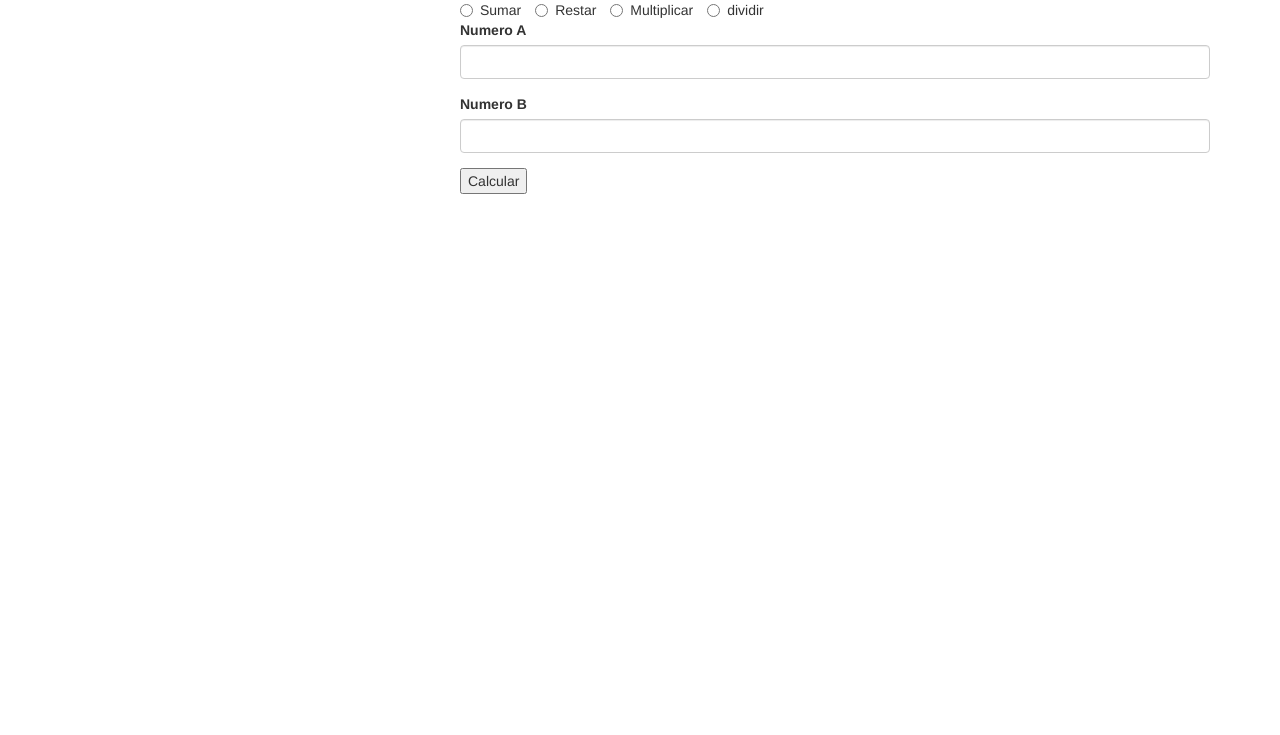
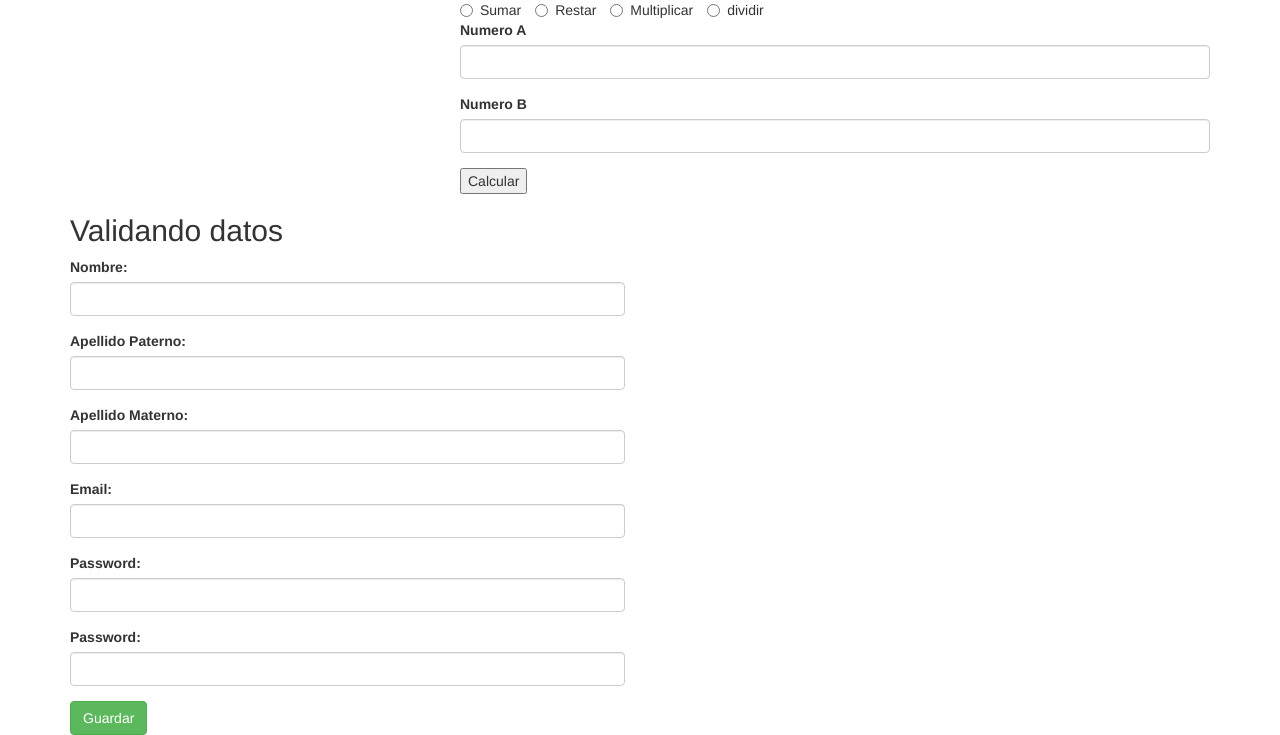
Before and after one commit to dexter1521/mispracticas, a CodeIgniter app: a page that uses application/views/view_practica.php in a window 1280 px wide. Shown: the part 156-891 px from the top of the page. Before the commit the page ends 350 px from the top, so only its background shows below. Run offline with CodeIgniter, Linux system fonts and the light colour scheme.

Commit message:
implementando form validation
implementando form validation

```diff
--- a/application/controllers/Practicas.php
+++ b/application/controllers/Practicas.php
@@ -6,6 +6,7 @@ class Practicas extends CI_Controller
     function __construct()
     {
         parent::__construct();
+        //$this->load->library('form_validation');
     }
 
 
@@ -14,4 +15,68 @@ class Practicas extends CI_Controller
         $this->load->view('view_practica');
     }
 
+    public function registrar()
+    {
+        /*
+        1.- Corresponde al campo en el front
+        2.- Dato que se insertara como mensaje de error
+        3.- Regla y/o reglas a validar
+        */
+        $messageData = array('success' => false, 'messages' => array());
+        $config = array(
+            array(
+                'field' => 'nombre', 'label' => 'Nombre',
+                'rules' => 'required|trim|max_length[50]|regex_match[/^[a-zñáéíóúüA-ZÑÁÉÍÓÚÜ ,.]*$/u]'
+            ),
+            array(
+                'field' => 'a_paterno', 'label' => 'Apellido Paterno',
+                'rules' => 'required|trim|max_length[30]|regex_match[/^[a-zñáéíóúüA-ZÑÁÉÍÓÚÜ ,.]*$/u]'
+            ),
+            array(
+                'field' => 'a_materno', 'label' => 'Apellido Materno',
+                'rules' => 'required|trim|max_length[30]|regex_match[/^[a-zñáéíóúüA-ZÑÁÉÍÓÚÜ ,.]*$/u]'
+            ),
+            array(
+                'field' => 'email', 'label' => 'Dirección de correo',
+                'rules' => 'required|trim|valid_email|is_unique[preregistro.correo]'
+            ),
+            array(
+                'field' => 'pwd', 'label' => 'Contraseña',
+                'rules' => 'required|trim|min_length[8]'
+            ),
+            array(
+                'field' => 'pwd2', 'label' => 'Contraseña',
+                'rules' => 'required|trim|min_length[8]|matches[contrasena]'
+            )
+        );
+        //$this->form_validation->set_rules('nombre', 'nombre', 'required|trim');
+        $this->form_validation->set_rules($config);
+        $this->form_validation->set_error_delimiters('<p class="text-danger">', '</p>');
+        if ($this->form_validation->run() == FALSE) {
+
+            $messageData['success'] = false;
+            foreach ($_POST as $key => $value) {
+                $messageData['messages'][$key] = form_error($key);
+            }
+        } else {
+            $datos = array(
+                'nombre' => trim($this->input->post('nombre')),
+                'apaterno' => $this->input->post('apaterno'),
+                'amaterno' => $this->input->post('amaterno'),
+                'correo' => $this->input->post('email'),
+                'contrasenia' => $this->input->post('pwd')
+            );
+            exit();
+            $result = $this->Welcome_model->insert($datos);
+            if ($result == TRUE) {
+                # code...
+                #echo 'Registro Exitoso';
+                redirect('Welcome/listar');
+            } else {
+                echo 'Contacta a soporte';
+            }
+        }
+
+        echo json_encode($messageData);
+    }
 }
--- a/application/views/view_practica.php
+++ b/application/views/view_practica.php
@@ -47,6 +47,41 @@
                     </form>
                 </div>
             </div>
+
+            <div class="row">
+                <div class="col-sm-6">
+                    <h2>Validando datos</h2>
+                    <form id="frmRegistro">
+                        <?php echo validation_errors(); ?>
+                        <div class="form-group">
+                            <label for="nombre">Nombre:</label>
+                            <input type="text" class="form-control" id="nombre" name="nombre">
+                        </div>
+                        <div class="form-group">
+                            <label for="apaterno">Apellido Paterno:</label>
+                            <input type="text" class="form-control" id="apaterno" name="apaterno">
+                        </div>
+                        <div class="form-group">
+                            <label for="amaterno">Apellido Materno:</label>
+                            <input type="text" class="form-control" id="amaterno" name="amaterno">
+                        </div>
+                        <div class="form-group">
+                            <label for="email">Email:</label>
+                            <input type="email" class="form-control" id="email" name="email">
+                        </div>
+                        <div class="form-group">
+                            <label for="pwd">Password:</label>
+                            <input type="password" class="form-control" id="pwd" name="pwd">
+                        </div>
+                        <div class="form-group">
+                            <label for="pwd2">Password:</label>
+                            <input type="password" class="form-control" id="pwd2" name="pwd2">
+                        </div>
+                        <button type="submit" class="btn btn-success">Guardar</button>
+                    </form>
+                </div>
+                <div class="col-sm-6"></div>
+            </div>
     </div>
 
 </body>
@@ -69,6 +104,21 @@
         //var numero2 = 5;
         //var suma = numero1 + numero2;
         //alert('el valor de la suma es '+suma)
+
+        $('#frmRegistro').on("submit", function(e) {
+            e.preventDefault();
+            let dataString = $('#frmRegistro').serialize();
+            // alert(dataString)
+            $.ajax({
+                url: "<?php echo base_url('Practicas/registrar') ?>",
+                method: 'post',
+                data: dataString,
+                success: function(response) {
+                    console.log(response)
+                }
+            })
+        });
+
 
     });
 
@@ -100,8 +150,8 @@
 
         setTimeout(function() {
             //$('#mensajes').hide("slow");
-             //$('#mensajes > div').removeClass('alert alert-success');
-             //$('#mensajes').html('');
+            //$('#mensajes > div').removeClass('alert alert-success');
+            //$('#mensajes').html('');
             //$("#mensajes").removeAttr("style").none();
             //$("#mensajes").show();
             limpiar()
@@ -112,11 +162,11 @@
     }
 
     function limpiar() {
-        $('#mensajes').html('<div class="alert alert-info">'+
-                            '<strong>Hola!</strong> Selecciona un tipo de operación.'+
-                        '</div>');
-       // document.getElementById('numero1').value = "";
-       // document.getElementById('numero2').value = "";
+        $('#mensajes').html('<div class="alert alert-info">' +
+            '<strong>Hola!</strong> Selecciona un tipo de operación.' +
+            '</div>');
+        // document.getElementById('numero1').value = "";
+        // document.getElementById('numero2').value = "";
 
         document.getElementById("formulario").reset();
 
```
